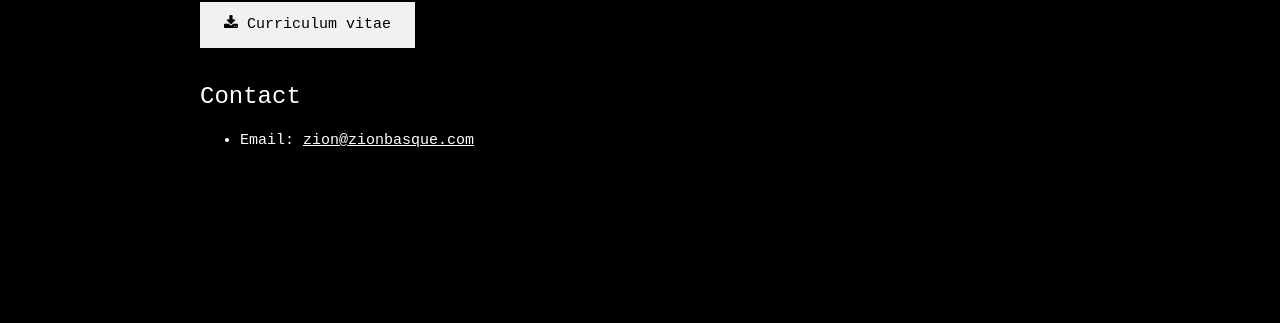
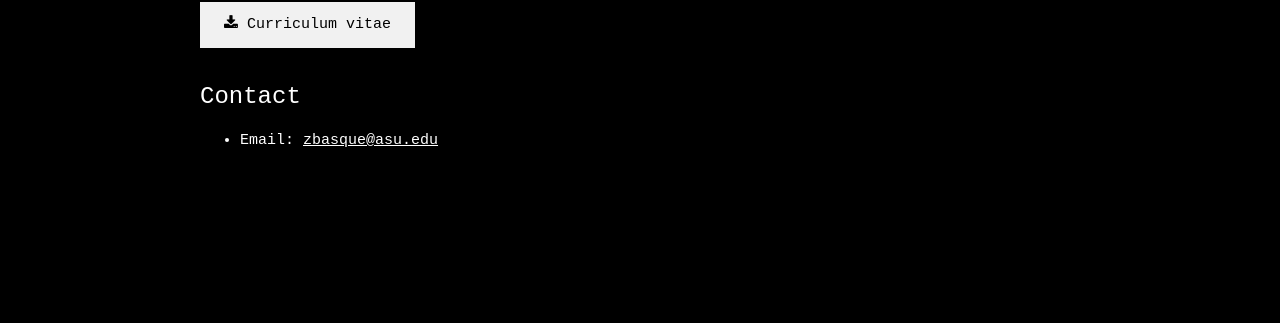
Before and after one commit to mahaloz/zionbasque.com, a Jekyll site: the page built from index.md, in a window 1280 px wide. Shown: the part 1520-1843 px from the top of the page. Built offline with Jekyll 4.4.1, drawn with Linux system fonts in a browser that asks for light colours.

Commit message:
update contact

```diff
--- a/index.md
+++ b/index.md
@@ -34,6 +34,6 @@ I also make post announcements on my [Twitter](https://twitter.com/mahal0z).
 </button>
 
 ### Contact
-- Email: [zion@zionbasque.com](mailto:zion@zionbasque.com)
+- Email: [zbasque@asu.edu](mailto:zbasque@asu.edu)
 
 <br>
```
